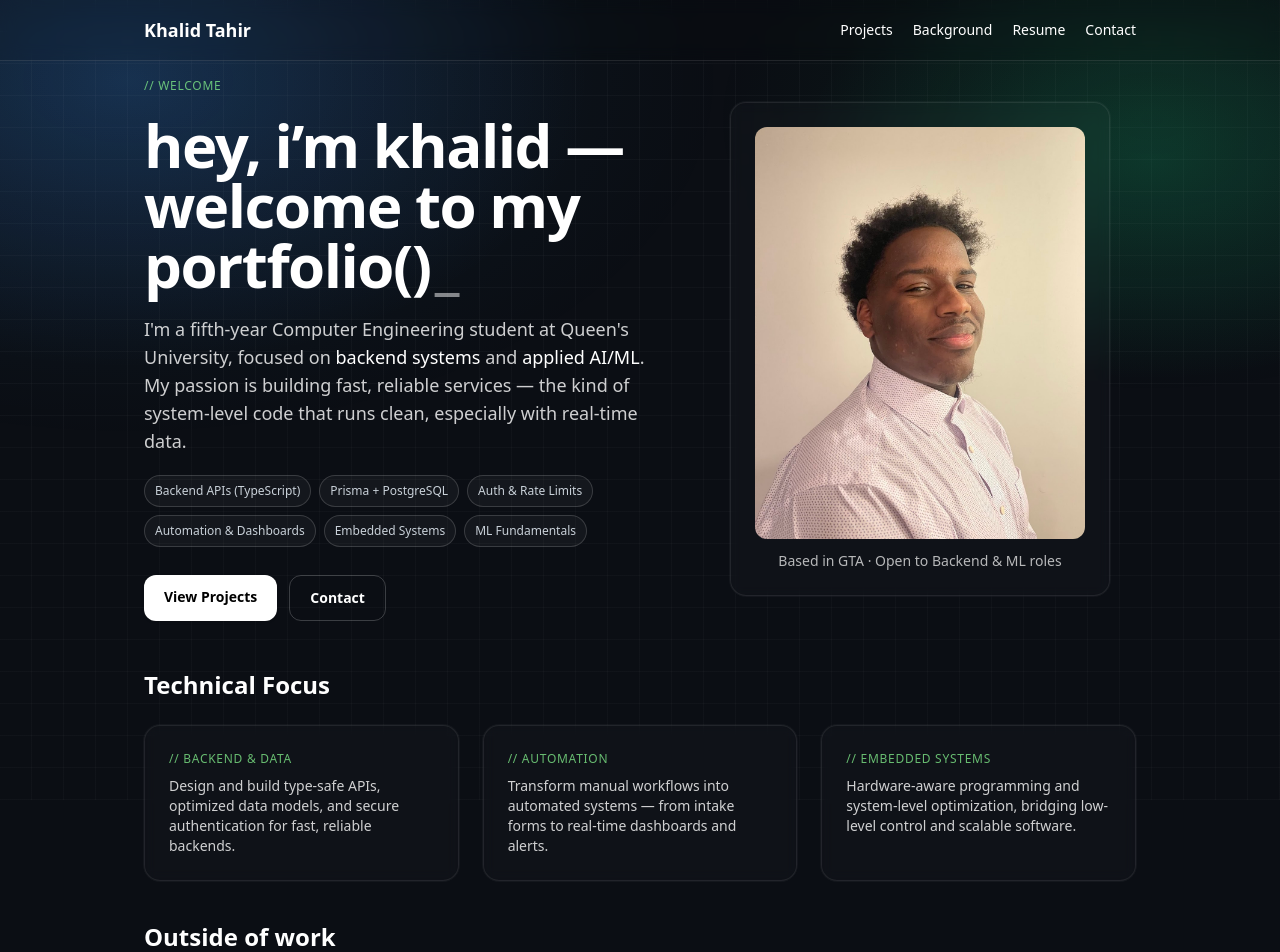
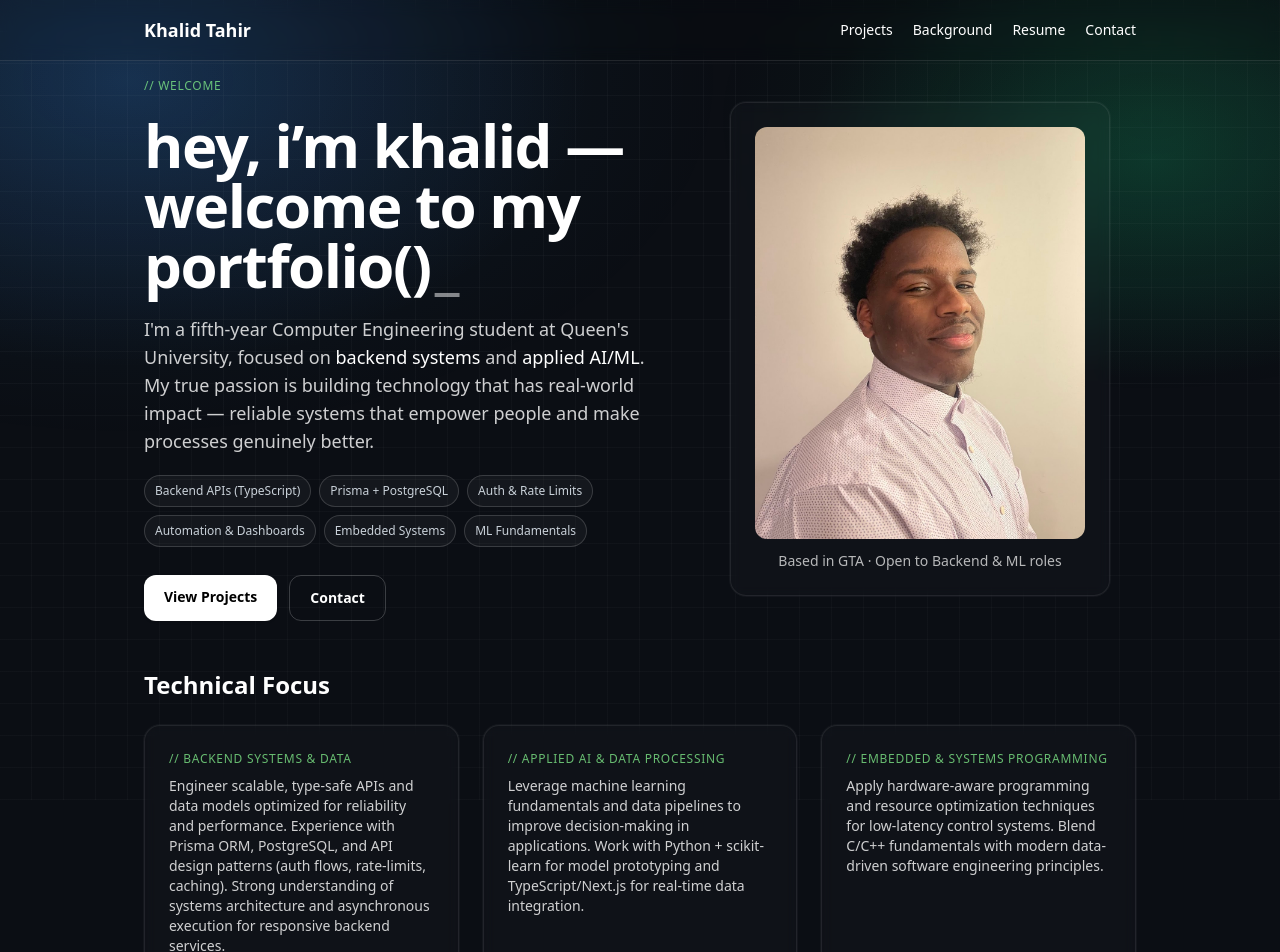
Before and after one commit to khalidtahir/portfolio, a Next.js app: page / in a window 1280 px wide. Shown: the top 952 px of the page. Built offline with nearby package versions, Linux system fonts and the light colour scheme.

Commit message:
update hero on home page

```diff
--- a/src/app/page.tsx
+++ b/src/app/page.tsx
@@ -34,8 +34,7 @@ export default function Home() {
           <p className="text-lg text-white/80">
             I&#39;m a fifth-year Computer Engineering student at Queen&#39;s University, focused on{" "}
             <span className="font-medium text-white">backend systems</span> and{" "}
-            <span className="font-medium text-white">applied AI/ML</span>. My passion is building
-            fast, reliable services — the kind of system-level code that runs clean, especially with real-time data.
+            <span className="font-medium text-white">applied AI/ML</span>. My true passion is building technology that has real-world impact — reliable systems that empower people and make processes genuinely better.
           </p>
 
           <div className="flex flex-wrap gap-2">
@@ -86,21 +85,21 @@ export default function Home() {
         <h2 className="text-2xl font-semibold text-white mb-6">Technical Focus</h2>
         <div className="grid gap-6 md:grid-cols-3">
         <Card>
-          <div className="code-accent mb-2">{`// backend & data`}</div>
+          <div className="code-accent mb-2">{`// backend systems & data`}</div>
           <p className="text-sm text-white/80">
-            Design and build type-safe APIs, optimized data models, and secure authentication for fast, reliable backends.
+            Engineer scalable, type-safe APIs and data models optimized for reliability and performance. Experience with Prisma ORM, PostgreSQL, and API design patterns (auth flows, rate-limits, caching). Strong understanding of systems architecture and asynchronous execution for responsive backend services.
           </p>
         </Card>
         <Card>
-          <div className="code-accent mb-2">{`// automation`}</div>
+          <div className="code-accent mb-2">{`// applied AI & data processing`}</div>
           <p className="text-sm text-white/80">
-            Transform manual workflows into automated systems — from intake forms to real-time dashboards and alerts.
+            Leverage machine learning fundamentals and data pipelines to improve decision-making in applications. Work with Python + scikit-learn for model prototyping and TypeScript/Next.js for real-time data integration.
           </p>
         </Card>
         <Card>
-          <div className="code-accent mb-2">{`// embedded systems`}</div>
+          <div className="code-accent mb-2">{`// embedded & systems programming`}</div>
           <p className="text-sm text-white/80">
-            Hardware-aware programming and system-level optimization, bridging low-level control and scalable software.
+            Apply hardware-aware programming and resource optimization techniques for low-latency control systems. Blend C/C++ fundamentals with modern data-driven software engineering principles.
           </p>
         </Card>
         </div>
```
